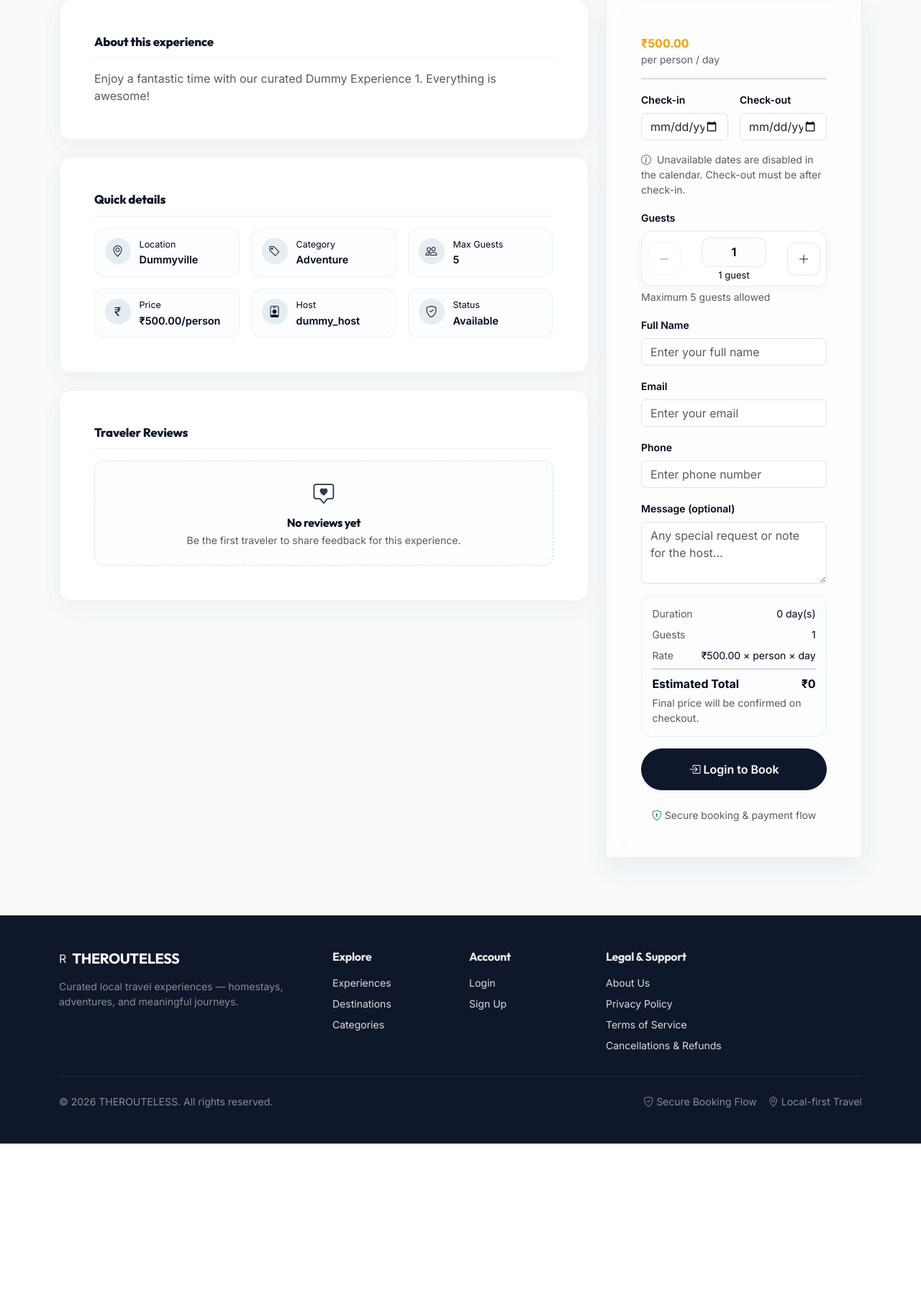
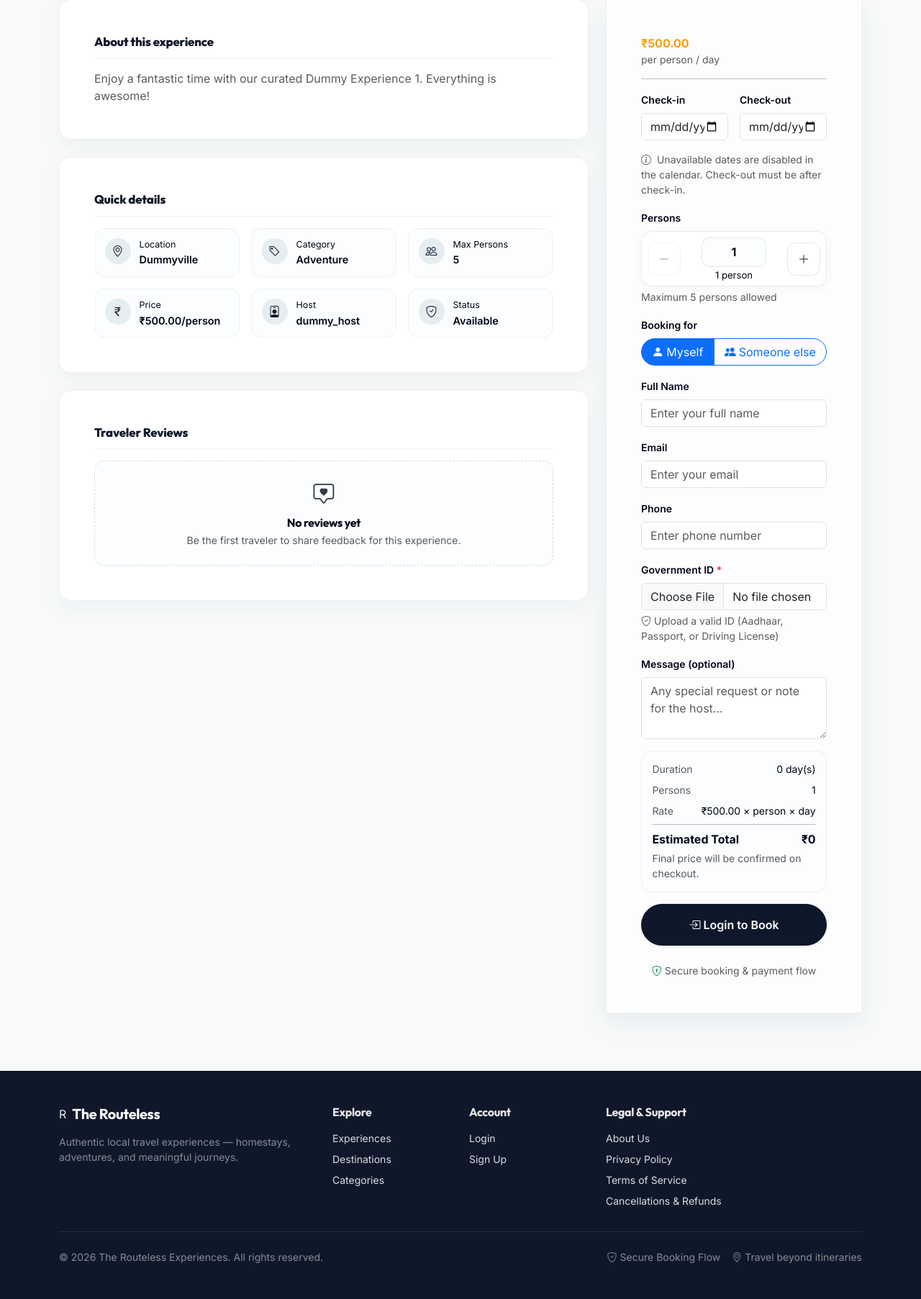
Before and after one commit to theroutelessexperiences/routeless, a Django app: a page that uses templates/base.html in a window 1280 px wide. Shown: the part 997-2802 px from the top of the page at 72% size. Before the commit the page ends 2586 px from the top, so only its background shows below. Run offline with Django 5.2, Linux system fonts and the light colour scheme; data comes from the database, SQL or seed files in the repository; both versions use the stored data as it was after the commit; data that the repository does not hold is empty; parts of the project's set-up code (start-up, migrations or seed data) failed here and were passed over.

Commit message:
Apply UX, auth, booking, and branding fixes

```diff
--- a/marketplace/models.py
+++ b/marketplace/models.py
@@ -113,6 +113,7 @@ class UserProfile(models.Model):
     is_flagged = models.BooleanField(default=False)
     is_hidden = models.BooleanField(default=False)
     moderation_reason = models.TextField(blank=True)
+    government_id = models.ImageField(upload_to="govt_ids/", blank=True, null=True, validators=[validate_image_file])
 
     def __str__(self):
         return f"{self.user.username}'s Profile"
@@ -624,7 +625,7 @@ class HeroSlide(models.Model):
     badge_text = models.CharField(
         max_length=120,
         blank=True,
-        help_text="e.g., Curated Mountain Experiences",
+        help_text="e.g., Featured Mountain Experiences",
     )
     badge_icon = models.CharField(
         max_length=60,
--- a/marketplace/views.py
+++ b/marketplace/views.py
@@ -431,10 +431,18 @@ def listing_list(request):
     query_string = q_copy.urlencode()
     pagination_base_url = f"?{query_string}&page=" if query_string else "?page="
 
+    SUPPORTED_STATES = ["Himachal Pradesh", "Uttarakhand", "Ladakh"]
+
     location_rows = cache.get("safar_location_options")
     if not location_rows:
-        location_rows = list(Location.objects.all().order_by("name"))
+        location_rows = list(
+            Location.objects.filter(state__in=SUPPORTED_STATES).order_by("name")
+        )
         cache.set("safar_location_options", location_rows, 60 * 60 * 24)
+
+    # Hide experiences outside supported regions
+    supported_location_ids = [loc.id for loc in location_rows]
+    listings = listings.filter(location_fk_id__in=supported_location_ids)
 
     location_options = [
         {
@@ -590,6 +598,11 @@ def listing_detail(request, slug):
             messages.error(request, "Please fill in Full Name, Email, and Phone to continue with booking.")
             return redirect("listing_detail", slug=slug)
 
+        govt_id_file = request.FILES.get("govt_id")
+        if not govt_id_file:
+            messages.error(request, "Please upload a valid Government ID to continue with booking.")
+            return redirect("listing_detail", slug=slug)
+
         try:
             from .models import AvailabilitySlot
             from marketplace.pricing_engine import calculate_dynamic_price
@@ -688,6 +701,12 @@ def listing_detail(request, slug):
             )
 
             send_booking_created_email(booking)
+
+            # Save government ID to user profile
+            if govt_id_file:
+                user_profile, _ = UserProfile.objects.get_or_create(user=request.user)
+                user_profile.government_id = govt_id_file
+                user_profile.save()
 
             from payments.services import create_razorpay_order
             ok, payment_or_error = create_razorpay_order(booking)
@@ -1127,7 +1146,7 @@ def categories_view(request):
                 "icon": meta.get("icon", "bi bi-grid-3x3-gap-fill"),
                 "description": meta.get(
                     "description",
-                    "Explore curated experiences in this category.",
+                    "Explore experiences in this category.",
                 ),
                 "image": meta.get(
                     "image",
@@ -1445,19 +1464,21 @@ def become_host(request):
 
     if request.method == "POST":
         id_image = request.FILES.get("government_id")
-        selfie_image = request.FILES.get("selfie")
-
-        if id_image and selfie_image:
+        phone = request.POST.get("phone_number", "").strip()
+
+        if id_image and phone:
             verification.government_id = id_image
-            verification.selfie = selfie_image
             verification.save()
+            # Save phone to user profile
+            profile.phone_number = phone
+            profile.save()
             messages.success(
                 request,
-                "Your identity documents have been submitted for review. You will be notified once a THEROUTELESS admin approves your request.",
+                "Your identity documents have been submitted for review. You will be notified once a The Routeless admin approves your request.",
             )
             return redirect("home")
 
-        messages.error(request, "Please provide both a Government ID and a Selfie.")
+        messages.error(request, "Please provide both a Government ID and your phone number.")
 
     return render(
         request,
@@ -1493,6 +1514,7 @@ def profile_view(request):
         {
             "user_form": user_form,
             "profile_form": profile_form,
+            "has_usable_password": request.user.has_usable_password(),
         },
     )
 
--- a/templates/base.html
+++ b/templates/base.html
@@ -9,7 +9,7 @@
 
     <!-- SEO Essentials -->
     <meta name="description"
-        content="{% block meta_description %}Curated local travel experiences &mdash; homestays, adventures, and meaningful journeys.{% endblock %}" />
+        content="{% block meta_description %}Authentic local travel experiences &mdash; homestays, adventures, and meaningful journeys.{% endblock %}" />
     {% block canonical_url %}{% endblock %}
 
     <!-- Open Graph Default Tags -->
@@ -18,7 +18,7 @@
     <meta property="og:type" content="website" />
     <meta property="og:title" content="THEROUTELESS" />
     <meta property="og:description"
-        content="Curated local travel experiences &mdash; homestays, adventures, and meaningful journeys." />
+        content="Authentic local travel experiences &mdash; homestays, adventures, and meaningful journeys." />
     <meta property="og:url" content="{{ request.scheme }}://{{ request.get_host }}{{ request.path }}" />
     <meta property="og:image"
         content="{{ request.scheme }}://{{ request.get_host }}{% static 'img/safar-og-default.jpg' %}" />
@@ -690,10 +690,10 @@
                 <div class="col-lg-4">
                     <div class="d-flex align-items-center gap-2 mb-3">
                         <span class="brand-mark">R</span>
-                        <h5 class="mb-0 fw-bold text-white">THEROUTELESS</h5>
+                        <h5 class="mb-0 fw-bold text-white">The Routeless</h5>
                     </div>
                     <p class="mb-0 small text-white-50">
-                        Curated local travel experiences &mdash; homestays, adventures, and meaningful journeys.
+                        Authentic local travel experiences &mdash; homestays, adventures, and meaningful journeys.
                     </p>
                 </div>
 
@@ -737,10 +737,10 @@
 
             <div
                 class="d-flex flex-column flex-md-row justify-content-between align-items-center gap-2 small text-white-50">
-                <div>&copy; {% now "Y" %} THEROUTELESS. All rights reserved.</div>
+                <div>&copy; {% now "Y" %} The Routeless Experiences. All rights reserved.</div>
                 <div class="d-flex gap-3">
                     <span><i class="bi bi-shield-check me-1"></i>Secure Booking Flow</span>
-                    <span><i class="bi bi-geo-alt me-1"></i>Local-first Travel</span>
+                    <span><i class="bi bi-geo-alt me-1"></i>Travel beyond itineraries</span>
                 </div>
             </div>
         </div>
--- a/templates/emails/booking_confirmation.html
+++ b/templates/emails/booking_confirmation.html
@@ -14,7 +14,7 @@
     <div class="container">
         <h1>Booking Request Submitted</h1>
         <p>Hi {{ traveler_name }},</p>
-        <p>Thank you for submitting a booking request on THEROUTELESS! We've received your request for <span class="highlight">{{ experience.title }}</span>.</p>
+        <p>Thank you for submitting a booking request on The Routeless! We've received your request for <span class="highlight">{{ experience.title }}</span>.</p>
 
         <div class="info-block">
             <p><strong>Booking ID:</strong> #{{ booking.id }}</p>
@@ -25,12 +25,12 @@
             <p><strong>Status:</strong> {{ booking.booking_status }}</p>
         </div>
 
-        <p>Please note that this is a <strong>request</strong>. If you haven't completed the Razorpay checkout popup, your booking is still pending payment. Visit your THEROUTELESS dashboard to complete the payment and confirm your trip.</p>
+        <p>Please note that this is a <strong>request</strong>. If you haven't completed the Razorpay checkout popup, your booking is still pending payment. Visit your The Routeless dashboard to complete the payment and confirm your trip.</p>
 
         <p>If you have any questions, feel free to contact us.</p>
 
         <div class="footer">
-            &copy; {% now "Y" %} THEROUTELESS Travels. All rights reserved.
+            &copy; {% now "Y" %} The Routeless Experiences. All rights reserved.
         </div>
     </div>
 </body>
--- a/templates/marketplace/categories.html
+++ b/templates/marketplace/categories.html
@@ -165,7 +165,7 @@ Browse adventure, spiritual, homestay, trek, wildlife, and cultural experiences
                         <h4 class="category-title">{{ category.name }}</h4>
 
                         <p class="category-desc">
-                            {{ category.description|default:"Explore curated experiences in this category." }}
+                            {{ category.description|default:"Explore experiences in this category." }}
                         </p>
 
                         <span class="category-pill">
--- a/templates/marketplace/checkout.html
+++ b/templates/marketplace/checkout.html
@@ -74,7 +74,7 @@ Complete your booking payment securely on THEROUTELESS.
                                 <div class="fw-semibold">{{ booking.traveler_phone }}</div>
                             </div>
                             <div class="col-sm-6">
-                                <div class="small text-muted mb-1">Guests</div>
+                                <div class="small text-muted mb-1">Persons</div>
                                 <div class="fw-semibold"><i class="bi bi-person me-1"></i>{{ booking.guests_count }}</div>
                             </div>
                         </div>
--- a/templates/marketplace/experience_detail_v3.html
+++ b/templates/marketplace/experience_detail_v3.html
@@ -170,7 +170,7 @@
                             <div class="info-tile">
                                 <div class="info-icon"><i class="bi bi-people"></i></div>
                                 <div>
-                                    <div class="info-label">Max Guests</div>
+                                    <div class="info-label">Max Persons</div>
                                     <div class="info-value">{{ listing.max_guests }}</div>
                                 </div>
                             </div>
@@ -409,7 +409,7 @@
 
                 <div id="bookingAvailabilityAlert" class="alert alert-danger d-none py-2 px-3 small mt-3 mb-0"
                     role="alert"></div>
-                <form id="bookingForm" method="post" action="">
+                <form id="bookingForm" method="post" action="" enctype="multipart/form-data">
                     {% csrf_token %}
 
                     <div class="row g-3">
@@ -432,11 +432,11 @@
                         </div>
 
                         <div class="col-12">
-                            <label for="guests" class="form-label fw-semibold small">Guests</label>
+                            <label for="guests" class="form-label fw-semibold small">Persons</label>
 
                             <div class="guest-stepper" data-max-guests="{{ listing.max_guests }}">
                                 <button type="button" class="guest-stepper-btn" id="guestsMinus"
-                                    aria-label="Decrease guests">
+                                    aria-label="Decrease persons">
                                     <i class="bi bi-dash-lg"></i>
                                 </button>
 
@@ -444,20 +444,34 @@
                                     <input type="number" class="guest-stepper-input" id="guests" name="guests" min="1"
                                         max="{{ listing.max_guests }}" step="1" value="1" required inputmode="numeric"
                                         aria-describedby="guestsHelp">
-                                    <div class="guest-stepper-label" id="guestCountLabel">1 guest</div>
+                                    <div class="guest-stepper-label" id="guestCountLabel">1 person</div>
                                 </div>
 
                                 <button type="button" class="guest-stepper-btn" id="guestsPlus"
-                                    aria-label="Increase guests">
+                                    aria-label="Increase persons">
                                     <i class="bi bi-plus-lg"></i>
                                 </button>
                             </div>
 
                             <div id="guestsHelp" class="small text-muted mt-1">
-                                Maximum {{ listing.max_guests }} guest{{ listing.max_guests|pluralize }} allowed
+                                Maximum {{ listing.max_guests }} person{{ listing.max_guests|pluralize }} allowed
                             </div>
                         </div>
 
+                        <!-- Booking For Toggle -->
+                        <div class="col-12">
+                            <label class="form-label fw-semibold small">Booking for</label>
+                            <div class="btn-group w-100" role="group" aria-label="Booking for self or someone else">
+                                <input type="radio" class="btn-check" name="booking_for" id="bookingSelf" value="self" checked>
+                                <label class="btn btn-outline-primary rounded-start-pill" for="bookingSelf">
+                                    <i class="bi bi-person-fill me-1"></i>Myself
+                                </label>
+                                <input type="radio" class="btn-check" name="booking_for" id="bookingOther" value="other">
+                                <label class="btn btn-outline-primary rounded-end-pill" for="bookingOther">
+                                    <i class="bi bi-people-fill me-1"></i>Someone else
+                                </label>
+                            </div>
+                        </div>
 
                         <div class="col-12">
                             <label for="traveler_name" class="form-label fw-semibold small">Full Name</label>
@@ -479,6 +493,17 @@
                                 placeholder="Enter phone number" required>
                         </div>
 
+                        <!-- Government ID Upload -->
+                        <div class="col-12">
+                            <label for="govt_id" class="form-label fw-semibold small">
+                                Government ID <span class="text-danger">*</span>
+                            </label>
+                            <input type="file" class="form-control" id="govt_id" name="govt_id" accept="image/*" required>
+                            <div class="small text-muted mt-1">
+                                <i class="bi bi-shield-check me-1"></i>Upload a valid ID (Aadhaar, Passport, or Driving License)
+                            </div>
+                        </div>
+
                         <div class="col-12">
                             <label for="message" class="form-label fw-semibold small">Message (optional)</label>
                             <textarea class="form-control" id="message" name="message" rows="3"
@@ -493,7 +518,7 @@
                             <span id="estimateDays">0 day(s)</span>
                         </div>
                         <div class="d-flex justify-content-between small mb-2">
-                            <span class="text-muted">Guests</span>
+                            <span class="text-muted">Persons</span>
                             <span id="estimateGuests">1</span>
                         </div>
                         <div class="d-flex justify-content-between small mb-2">
@@ -733,7 +758,7 @@
             }
 
             if (guestCountLabel) {
-                guestCountLabel.textContent = `${value} guest${value > 1 ? "s" : ""}`;
+                guestCountLabel.textContent = `${value} person${value > 1 ? "s" : ""}`;
             }
 
             const bounds = getGuestBounds();
@@ -1087,6 +1112,34 @@
             });
         }
 
+        // ---------- Booking-for toggle ----------
+        (function () {
+            const selfRadio = document.getElementById("bookingSelf");
+            const otherRadio = document.getElementById("bookingOther");
+            const nameField = document.getElementById("traveler_name");
+            const emailField = document.getElementById("traveler_email");
+            const phoneField = document.getElementById("traveler_phone");
+
+            if (!selfRadio || !otherRadio) return;
+
+            const selfName = nameField ? nameField.value : "";
+            const selfEmail = emailField ? emailField.value : "";
+
+            function onToggle() {
+                if (selfRadio.checked) {
+                    if (nameField) nameField.value = selfName;
+                    if (emailField) emailField.value = selfEmail;
+                } else {
+                    if (nameField) nameField.value = "";
+                    if (emailField) emailField.value = "";
+                    if (phoneField) phoneField.value = "";
+                }
+            }
+
+            selfRadio.addEventListener("change", onToggle);
+            otherRadio.addEventListener("change", onToggle);
+        })();
+
         // ---------- Initial paint ----------
         updateEstimate();
     })();
--- a/templates/marketplace/experiences_v3.html
+++ b/templates/marketplace/experiences_v3.html
@@ -29,7 +29,7 @@ Filter by location, category, and price to find your perfect trip.
                 <div class="hero-kicker">
                     <i class="bi bi-compass-fill me-2"></i>Explore THEROUTELESS
                 </div>
-                <h1 class="fw-bold section-heading mb-2">Curated Experiences</h1>
+                <h1 class="fw-bold section-heading mb-2">All Experiences</h1>
                 <p class="text-muted mb-0">
                     Find the perfect adventure, stay, or local experience for your next trip.
                 </p>
@@ -122,11 +122,11 @@ Filter by location, category, and price to find your perfect trip.
 
             <!-- Guests -->
             <div class="col-6 col-md-4 col-xl-2">
-                <label for="guests" class="form-label filter-label">Guests</label>
+                <label for="guests" class="form-label filter-label">Persons</label>
                 <div class="filter-input-wrap">
                     <i class="bi bi-people filter-icon"></i>
                     <input type="number" class="form-control filter-control filter-control-with-icon" id="guests"
-                        name="guests" placeholder="1 guest" min="1" value="{{ request.GET.guests|default:'' }}">
+                        name="guests" placeholder="1 person" min="1" value="{{ request.GET.guests|default:'' }}">
                 </div>
             </div>
 
--- a/templates/marketplace/my_bookings.html
+++ b/templates/marketplace/my_bookings.html
@@ -91,7 +91,7 @@ View and manage your bookings on THEROUTELESS, including payment status, trip da
                                 <div class="meta-value">{{ booking.check_out_date|date:"d M Y" }}</div>
                             </div>
                             <div class="meta-item">
-                                <div class="meta-label">Guests</div>
+                                <div class="meta-label">Persons</div>
                                 <div class="meta-value">{{ booking.guests_count }}</div>
                             </div>
                             <div class="meta-item">
--- a/templates/privacy_tnc/privacy_policy.html
+++ b/templates/privacy_tnc/privacy_policy.html
@@ -106,7 +106,11 @@
         <li>Withdraw consent</li>
         <li>Opt out of marketing</li>
     </ul>
-    <p>To exercise rights, contact: <strong>[Insert Email]</strong></p>
+    <p> To exercise rights, contact:
+        <a href="theroutelessexperiences@gmail.com"><strong>
+                theroutelessexperiences@gmail.com
+            </strong></a>
+    </p>
 
     <h5 class="fw-bold mt-4">9. Children’s Privacy</h5>
     <p>
--- a/templates/privacy_tnc/terms_of_service.html
+++ b/templates/privacy_tnc/terms_of_service.html
@@ -134,14 +134,16 @@
     <p>We may suspend or terminate accounts violating these Terms.</p>
 
     <h5 class="fw-bold mt-4">17. Governing Law</h5>
-    <p>Governed by laws of India. Jurisdiction: [Insert City]</p>
+    <p>Governed by laws of India.</p>
 
     <h5 class="fw-bold mt-4">18. Changes to Terms</h5>
     <p>We may update these Terms. Continued use implies acceptance.</p>
 
     <h5 class="fw-bold mt-4">19. Contact</h5>
     <p>
-        Email: [Insert Email]<br>
+        Email: <a href="theroutelessexperiences@gmail.com"><strong>
+                theroutelessexperiences@gmail.com
+            </strong></a><br>
         Company Name: The Routeless
     </p>
 
--- a/templates/registration/password_reset_email.html
+++ b/templates/registration/password_reset_email.html
@@ -1,6 +1,6 @@
 Hello {{ user.username }},
 
-You're receiving this email because you requested a password reset for your user account at THEROUTELESS.
+You're receiving this email because you requested a password reset for your user account at The Routeless.
 
 Please go to the following page and choose a new password:
 
@@ -11,4 +11,4 @@ Your username, in case you've forgotten: {{ user.username }}
 If you did not request this, you can safely ignore this email.
 
 Thanks,
-The THEROUTELESS Team
+The Routeless Team
```
Also changed, not shown: templates/account/login.html (+13 -2 lines), templates/marketplace/become_host.html (+10 -9 lines), templates/marketplace/index.html (+8 -8 lines), templates/marketplace/profile.html (+6 -1 lines), db.sqlite3, marketplace/migrations/0021_fix_site_domain.py (added), marketplace/migrations/0022_userprofile_government_id.py (added), templates/privacy_tnc/cancellations_and_refunds.html (line endings or trailing spaces).
